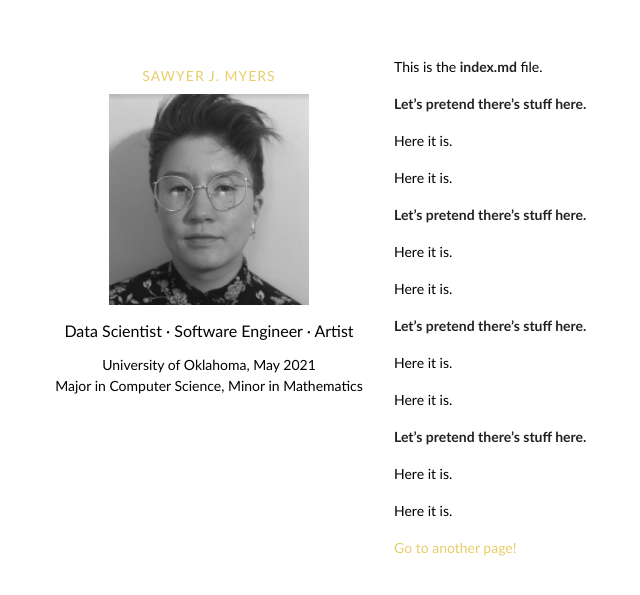
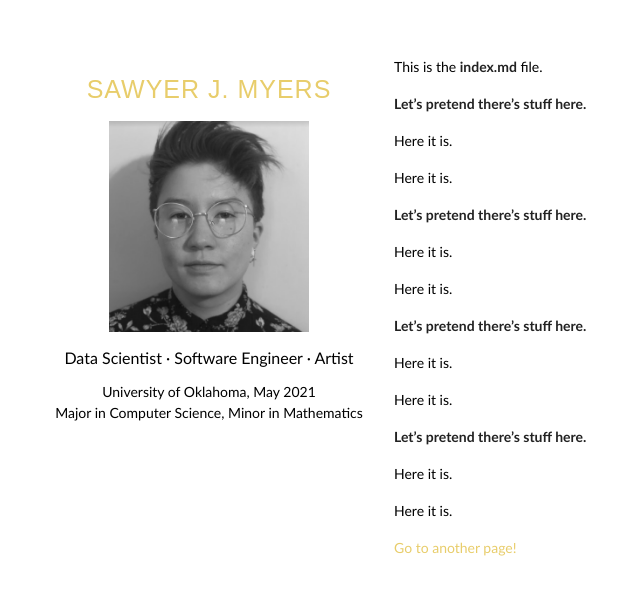
Before and after one commit to myer0432/myer0432.github.io, a Jekyll site: the page built from index.md, in a window 1280 px wide. Shown: the top 595 px of the page, without its empty margins (176-816 px from the left). Built offline with Jekyll 4.4.1, drawn with Linux system fonts in a browser that asks for light colours.

Commit message:
font-size: > font:

```diff
--- a/_sass/jekyll-theme-minimal.scss
+++ b/_sass/jekyll-theme-minimal.scss
@@ -14,7 +14,7 @@ h1, h2, h3, h4, h5, h6 {
 }
 
 h1 {
-  font-size:25px Arial,sans-serif;
+  font:25px Arial,sans-serif;
   text-transform:uppercase;
   letter-spacing:1px;
 }
```
